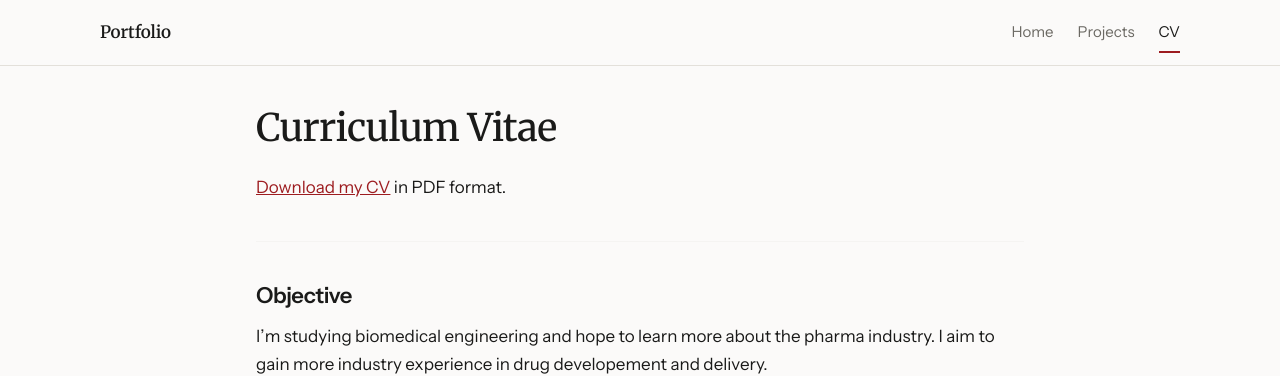
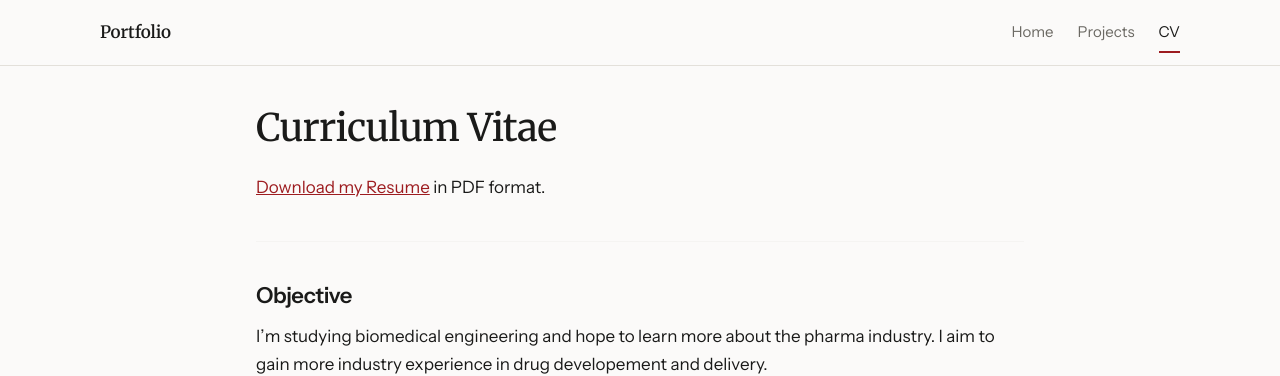
Before and after one commit to Md137-max/Portfolio, a Jekyll site: the page built from _pages/cv.md, in a window 1280 px wide and 900 px high. Shown: the top 376 px of the window. Built offline with Jekyll 4.4.1, drawn with Linux system fonts in a browser that asks for light colours.

Commit message:
Added CV

```diff
--- a/_pages/cv.md
+++ b/_pages/cv.md
@@ -5,7 +5,7 @@ permalink: /cv/
 ---
 # Curriculum Vitae
 
-[Download my CV]({{ "/assets/CV.pdf" | relative_url }}) in PDF format.
+[Download my Resume]({{ "Maeve_Dufton_Resume 2026-2027.pdf" | /assets/Maeve_Dufton_Resume 2026-2027.pdf }}) in PDF format.
 
 
 ---
```
Also changed, not shown: 1 other file.
